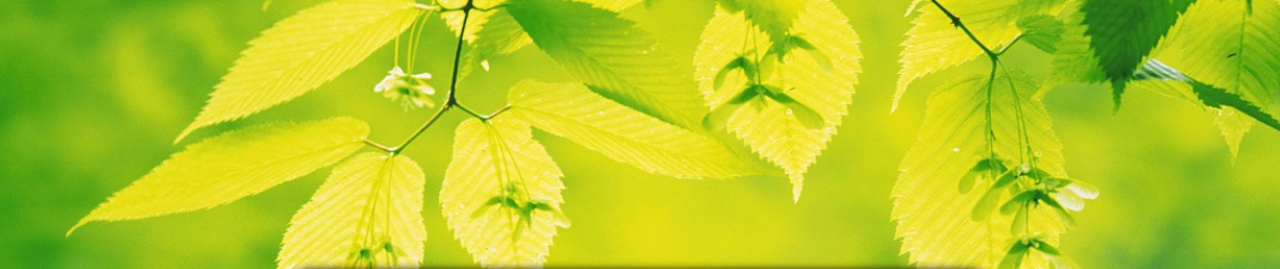
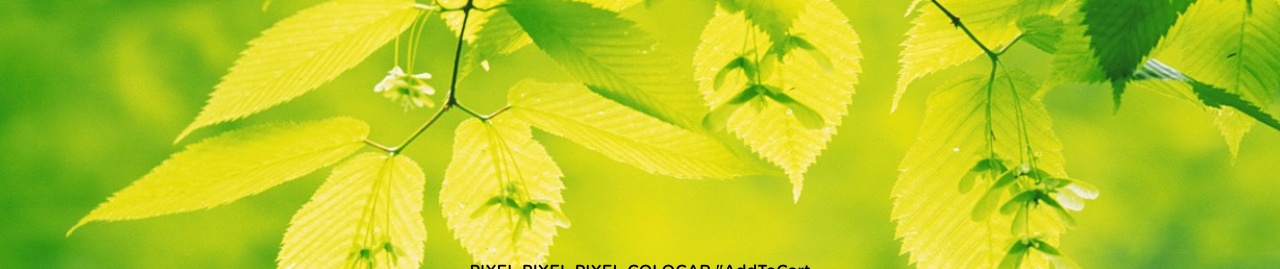
Before and after one commit to kevcjob/manualdela.com, a plain HTML site: page ps/index.html in a window 1280 px wide. Shown: the top 269 px of the page. Drawn offline with Linux system fonts and the light colour scheme; a script that the page names is missing.

Commit message:
Update index.html

```diff
--- a/ps/index.html
+++ b/ps/index.html
@@ -5,6 +5,11 @@
   <meta name="viewport" content="width=device-width, initial-scale=1, shrink-to-fit=no">
   <link rel="stylesheet" href="style.css">
   <title>Tudo Pronto!</title>
+
+   PIXEL PIXEL PIXEL
+COLOCAR "AddToCart
+
+
 </head>
 <body>
   <div class="container">
```
